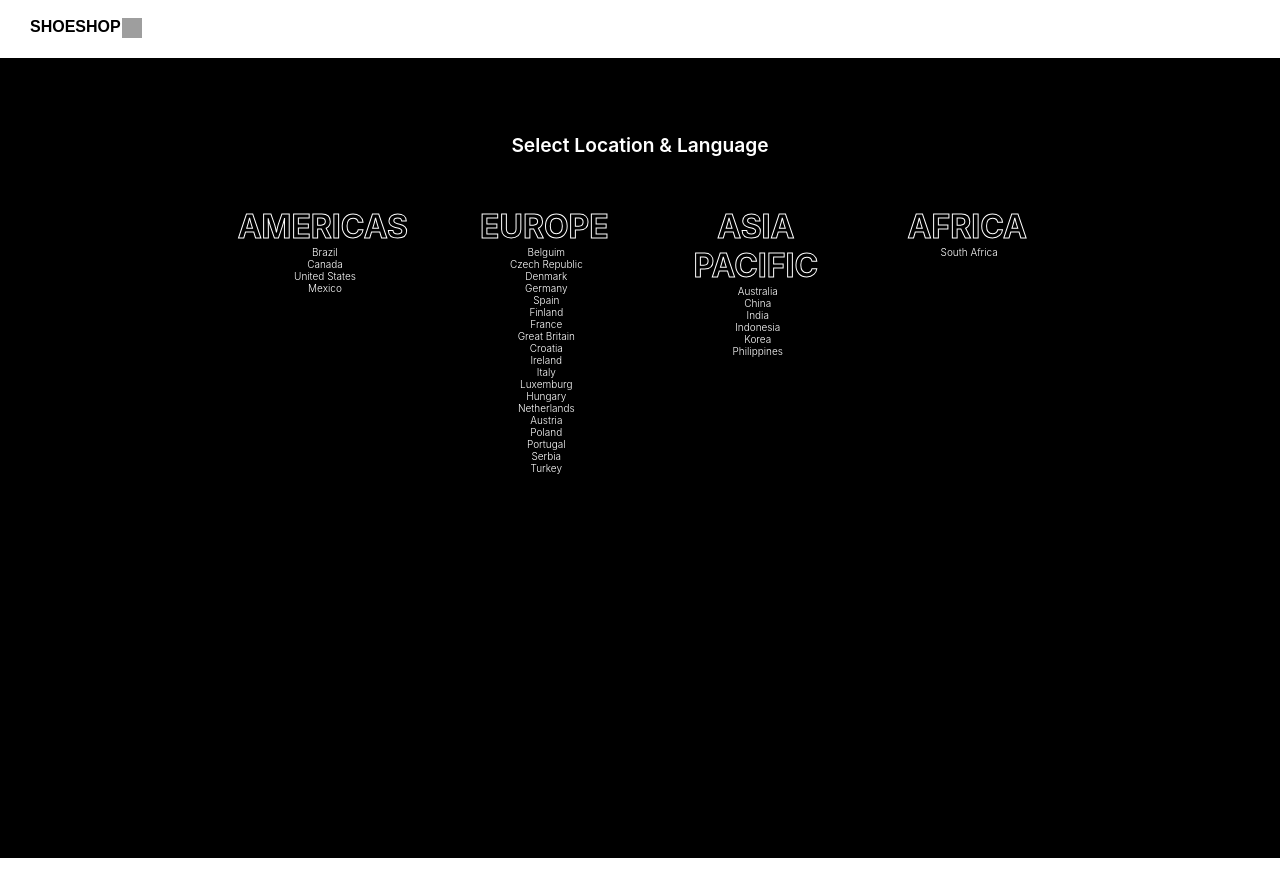
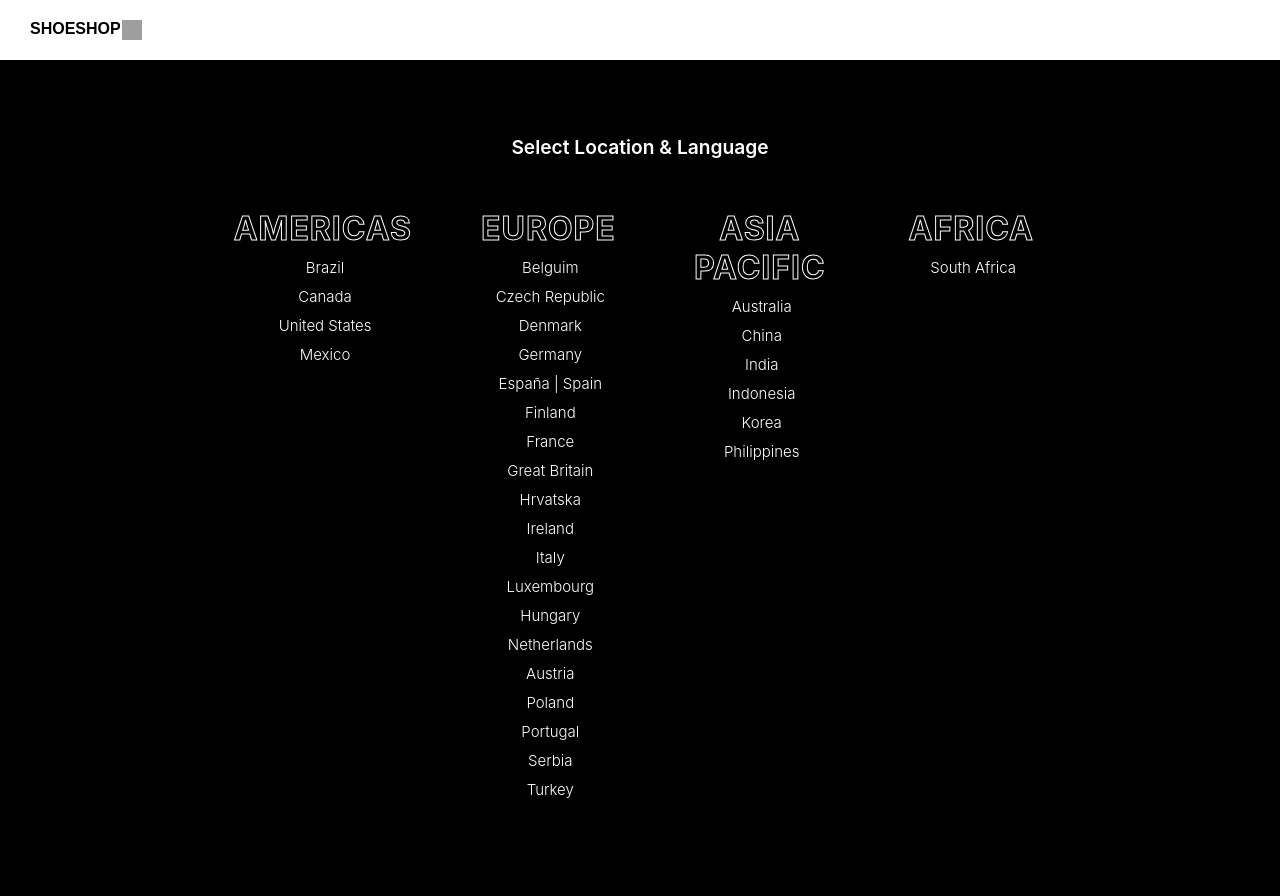
Before and after one commit to ArthurAndradee/Shoe-Store, a React (Create React App) app: page / in a window 1280 px wide. Shown: the top 896 px of the page. Built offline with nearby package versions, Linux system fonts and the light colour scheme; grey boxes are pictures that could not be loaded; a web font is replaced by a local one.

Commit message:
Styling Language Page finished

```diff
--- a/src/App.css
+++ b/src/App.css
@@ -1,4 +1,4 @@
-* {
-    margin: 0;
-    padding: 0;
+.App {
+    background-color: white;
+    height: 100%;
 }
--- a/src/Headers/LanguagePage/header.css
+++ b/src/Headers/LanguagePage/header.css
@@ -3,10 +3,12 @@
 .App {
   height: 40px;
   width: 100%;
+
+  padding-top: 10px;
 }
 
 .logoBox {
-  margin-top: 18px;
+  margin-top: 0px;
   margin-left: 30px;
 
   display: flex;
--- a/src/Headers/LanguagePage/main.css
+++ b/src/Headers/LanguagePage/main.css
@@ -33,12 +33,14 @@
     margin: 0px 3% 0px 3%;
 
     color: black;
+    letter-spacing: 1px;
 
     -webkit-text-stroke-width: 1px;
     -webkit-text-stroke-color: white;
 }
 
 ul {
+    letter-spacing: 0px;
     margin-left: 2.5%;
 }
 
@@ -46,9 +48,17 @@ li {
     list-style: none;
     color: #FFFFFF;
 
-    font-size: 10px;
+    margin-top: 10px;
+
+    font-size: 15px;
     font-weight: 300;
 
     -webkit-text-stroke-width: 0;
     -webkit-text-stroke-color: 0;
  }
+
+ li:hover {
+    color: #8e8e8e;
+    cursor: pointer;
+    text-decoration: underline;
+ }
--- a/src/Headers/LanguagePage/main.tsx
+++ b/src/Headers/LanguagePage/main.tsx
@@ -19,14 +19,14 @@ function LanguagePage() {
                 <li>Czech Republic</li>
                 <li>Denmark</li>
                 <li>Germany</li>
-                <li>Spain</li>
+                <li>España | Spain</li>
                 <li>Finland</li>
                 <li>France</li>
                 <li>Great Britain</li>
-                <li>Croatia</li>
+                <li>Hrvatska</li>
                 <li>Ireland</li>
                 <li>Italy</li>
-                <li>Luxemburg</li>
+                <li>Luxembourg</li>
                 <li>Hungary</li>
                 <li>Netherlands</li>
                 <li>Austria</li>
--- a/src/index.css
+++ b/src/index.css
@@ -1,10 +1,13 @@
+* {
+  margin: 0;
+  padding: 0;
+}
+
 body {
-  margin: 0;
   font-family: -apple-system, BlinkMacSystemFont, 'Segoe UI', 'Roboto', 'Oxygen',
     'Ubuntu', 'Cantarell', 'Fira Sans', 'Droid Sans', 'Helvetica Neue',
     sans-serif;
-  -webkit-font-smoothing: antialiased;
-  -moz-osx-font-smoothing: grayscale;
+    background-color: black;
 }
 
 code {
--- a/src/index.tsx
+++ b/src/index.tsx
@@ -7,6 +7,7 @@ import reportWebVitals from './reportWebVitals';
 const root = ReactDOM.createRoot(
   document.getElementById('root') as HTMLElement
 );
+
 root.render(
   <React.StrictMode>
     <App />
```
